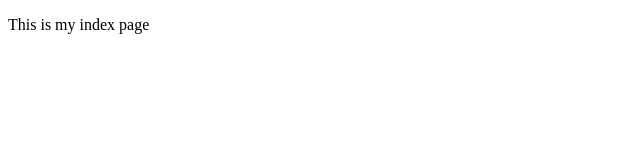
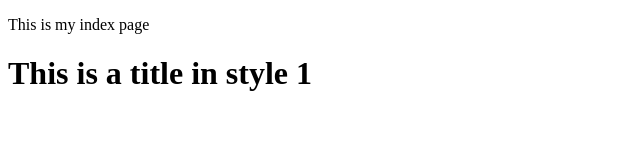
Before and after one commit to MartinKinyuka/resort, a plain HTML site: page index.html in a window 1280 px wide. Shown: the whole page, without its empty margins (0-640 px from the left). Drawn offline with Linux system fonts and the light colour scheme.

Commit message:
first commit in style1

```diff
--- a/index.html
+++ b/index.html
@@ -9,5 +9,6 @@
 </head>
 <body>
   <p>This is my index page</p>
+  <h1>This is a title in style 1</h1>
 </body>
 </html>
```
